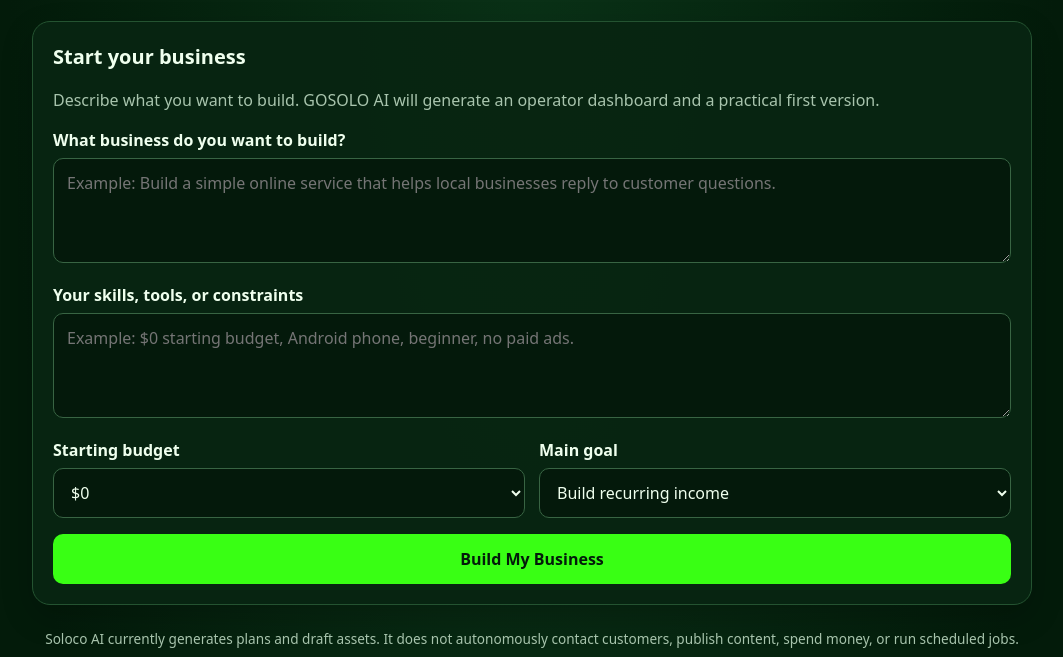
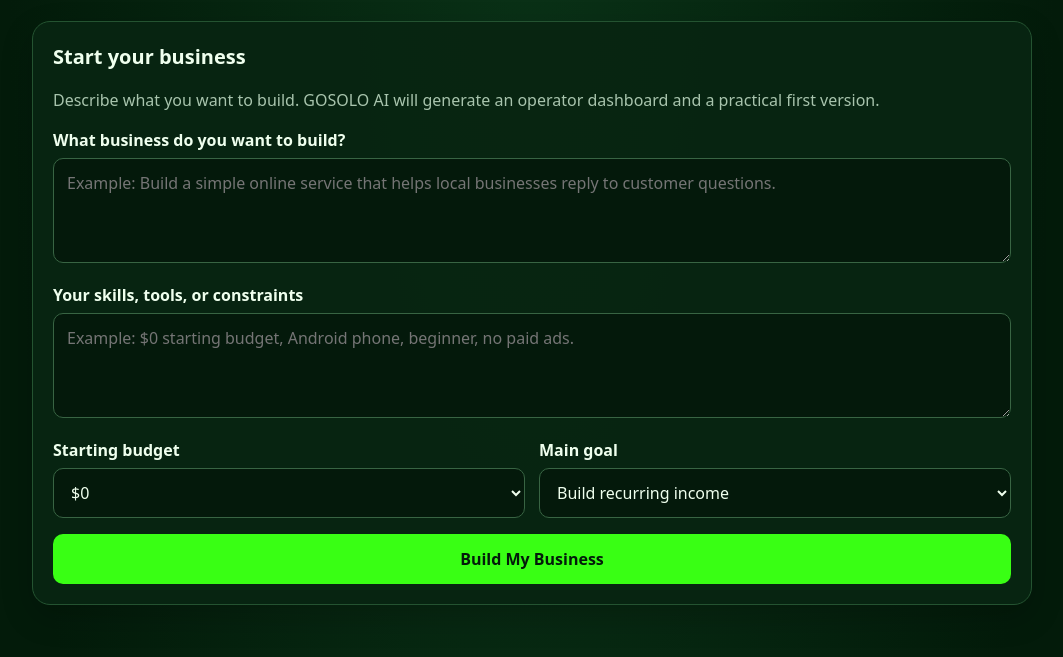
Before and after one commit to darrenski3011-star/Soloceo-ai, a website: page index.html in a window 1280 px wide. Shown: the part 143-800 px from the top of the page, without its empty margins (108-1171 px from the left). Drawn offline with Linux system fonts and the light colour scheme.

Commit message:
Update index.html

```diff
--- a/index.html
+++ b/index.html
@@ -125,7 +125,7 @@
       </div>
     </section>
 
-    <footer>Soloco AI currently generates plans and draft assets. It does not autonomously contact customers, publish content, spend money, or run scheduled jobs.</footer>
+    <footer GOSOLO AI currently generates plans and draft assets. It does not autonomously contact customers, publish content, spend money, or run scheduled jobs.</footer>
   </main>
 
   <script>
```
